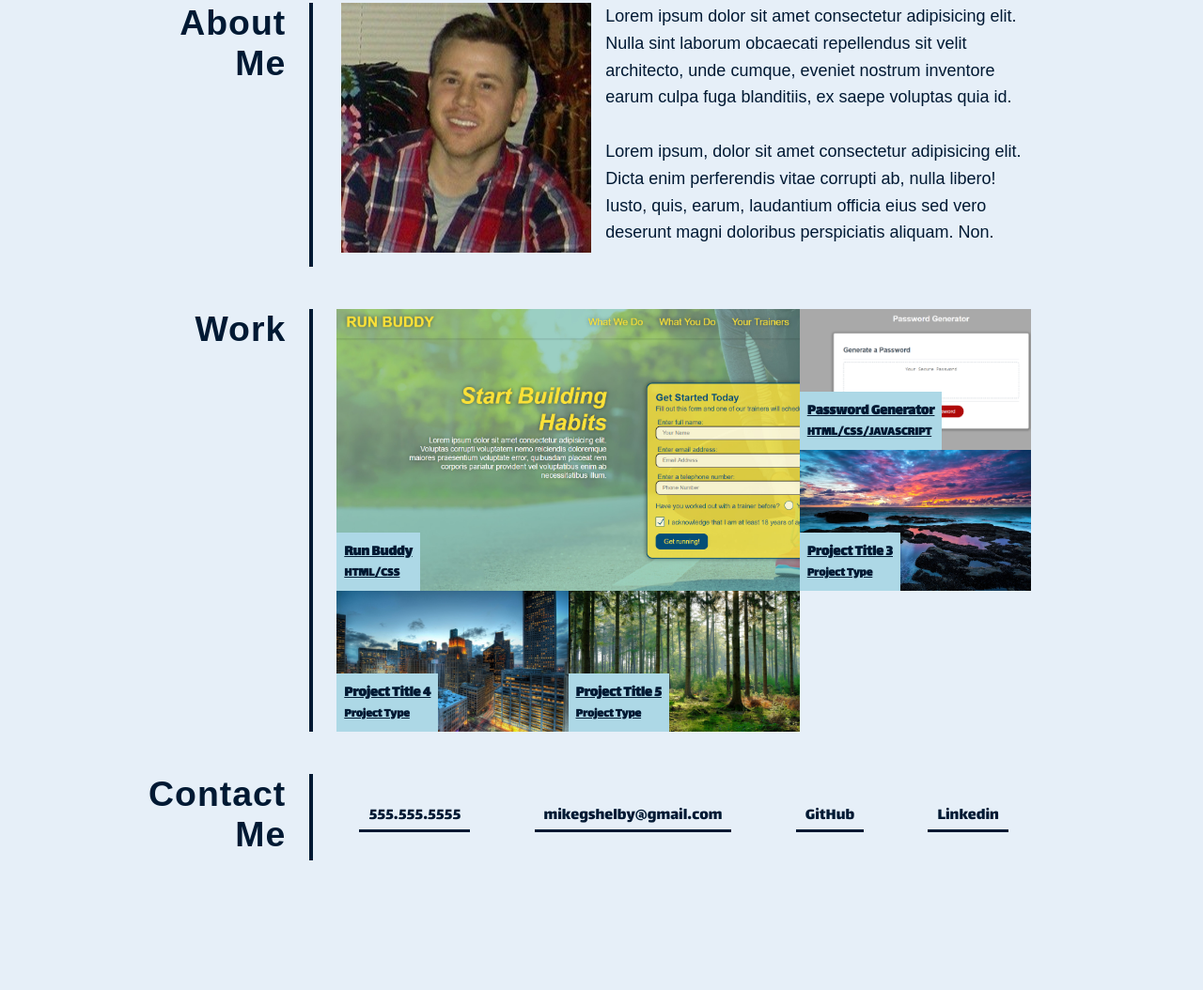
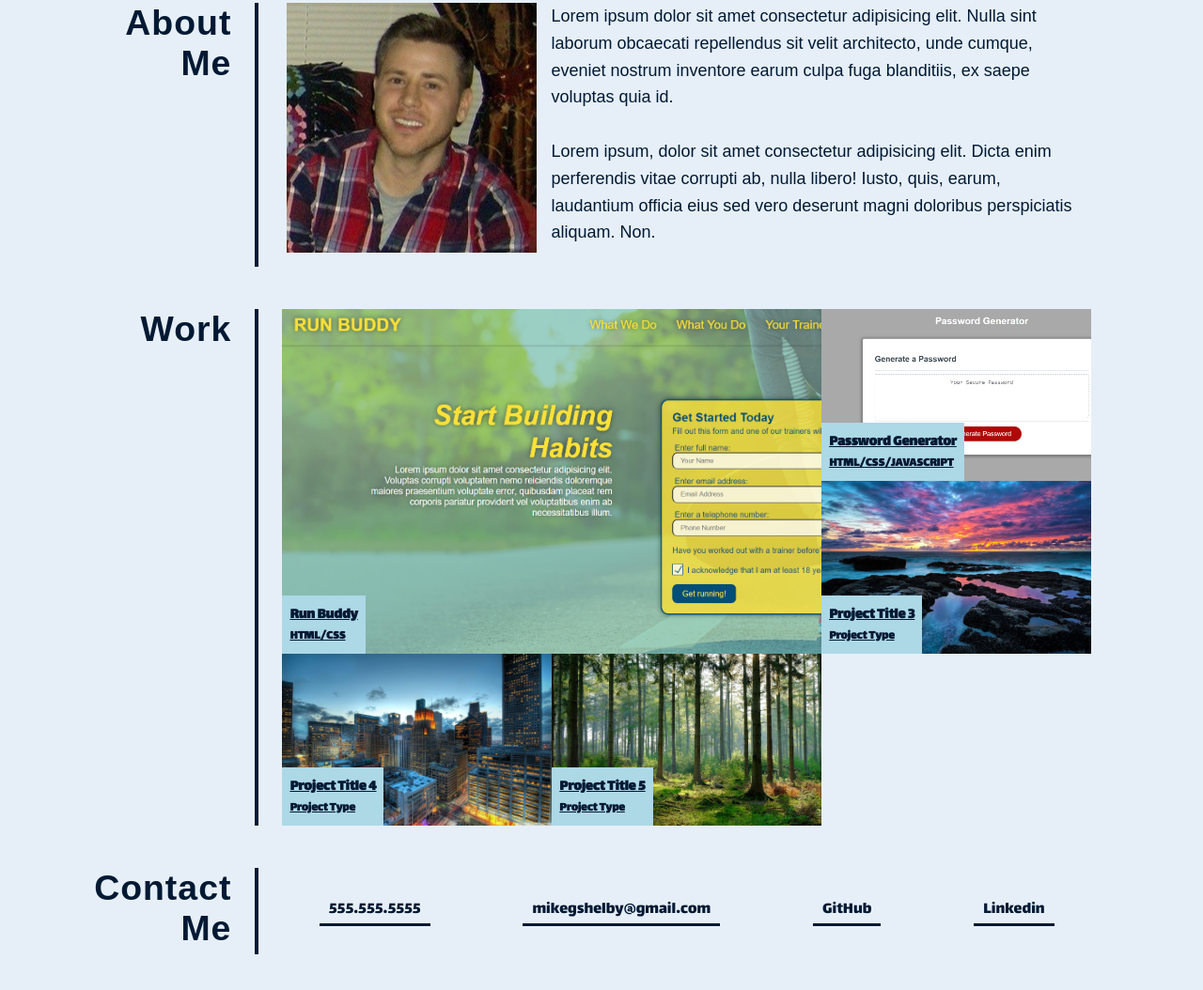
Before and after one commit to MikeGShelby/portfolio-v1, a plain HTML site: page index.html in a window 1280 px wide. Shown: the part 404-1458 px from the top of the page at 94% size. Before the commit the page ends 1420 px from the top, so only its background shows below. Drawn offline with Linux system fonts and the light colour scheme; a web font is replaced by a local one.

Commit message:
resized projects section to better fill available viewport space

```diff
--- a/assets/css/style.css
+++ b/assets/css/style.css
@@ -132,7 +132,7 @@ section {
 }
 
 .main-grid {
-    width:80%;
+    width:90%;
     display: grid;
     grid-template-columns: .5fr 3fr;
     grid-template-rows: 3fr;
@@ -188,6 +188,7 @@ section {
     "project4 project5 .";
     padding:0px 10px;
     width: auto;
+    min-height:550px;
 }
 
 .project {
@@ -215,7 +216,7 @@ section {
 .project-1 {
     grid-area: project1;
     background-image: url("../images/run-buddy-screenshot.jpg");
-    min-height: 200px;
+    min-height: 175px;
     background-size: cover;
     display: flex;
     flex-wrap: wrap;
@@ -372,7 +373,6 @@ section {
 
   /* MEDIA QUERY FOR MOBILE PHONES AND SMALLER */
   @media screen and (max-width: 575px) {
-
     .bio-flex-wrapper img {
         float: none;
     }
```
